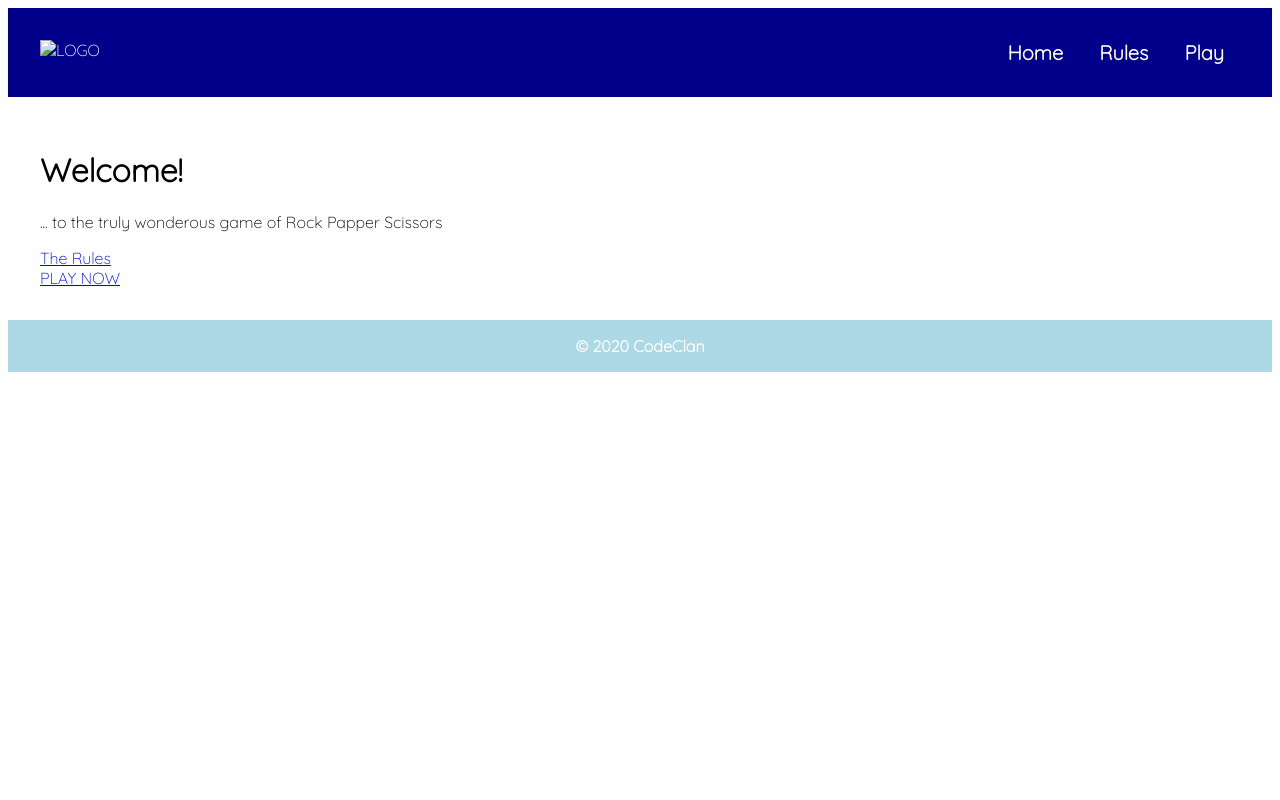
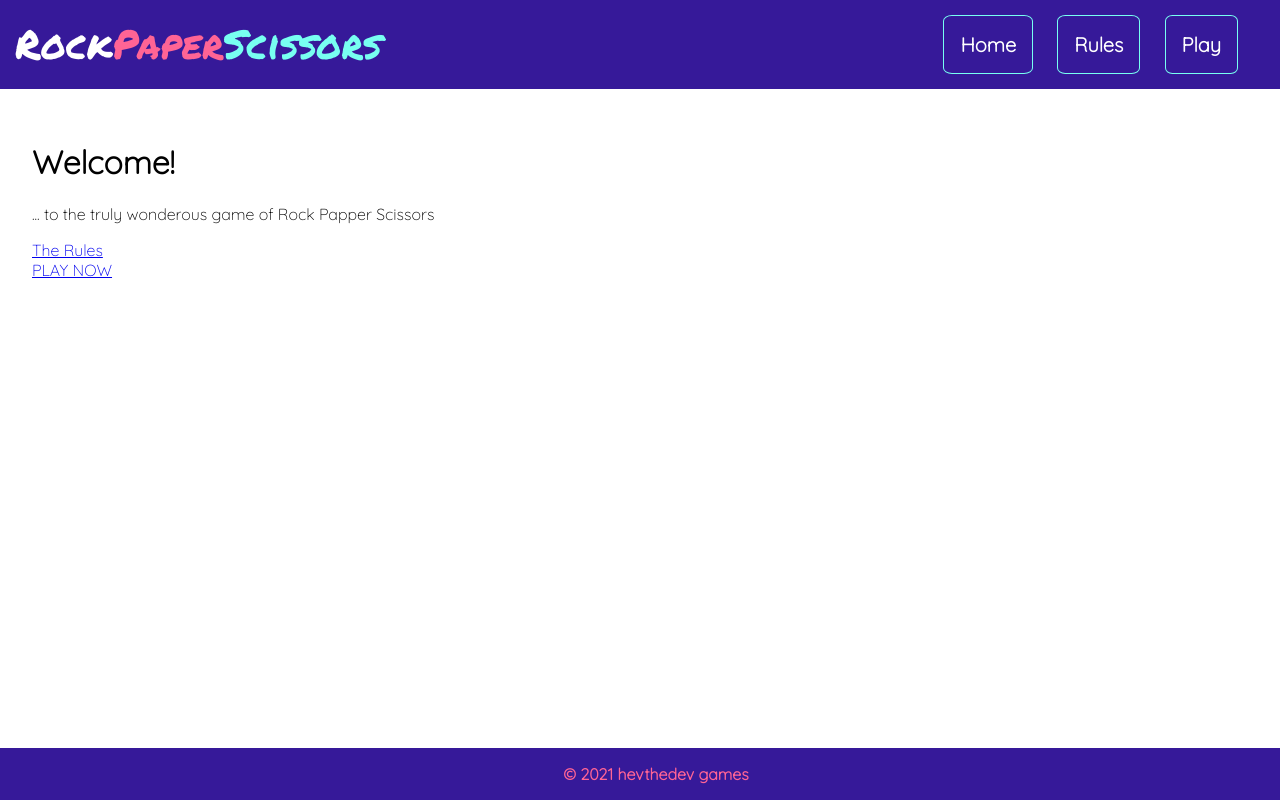
Before and after one commit to heathercking/RockPaperScissors, a Flask app: page / in a window 1280 px wide. Run offline with Flask 2, Linux system fonts and the light colour scheme.

Commit message:
styling applied to header and footer

```diff
--- a/static/main.css
+++ b/static/main.css
@@ -8,19 +8,46 @@
 
 html {
     font-family: "Quicksand";
+    margin: 0;
+    width: 100%
+}
+
+body {
+    margin: 0;
+    padding: 0;
+    width: 100%
 }
 
 header {
-    padding: 32px;
-    background-color: darkblue;
-    color: white;
+    padding: 15px;
+    background-color: #361999;
     text-align: left;
     grid-area: logo;
+    margin: 0;
+    width: 100%
+}
+
+#rock {
+    color: white;
+    font-family: "Permanent Marker";
+    font-size: 40px;
+}
+
+#paper {
+    color: #FF6495;
+    font-family: "Permanent Marker";
+    font-size: 40px;
+}
+
+#scissors {
+    color: #78FFF1;
+    font-family: "Permanent Marker";
+    font-size: 40px;
 }
 
 #menu {
     padding: 32px;
-    background-color: darkblue;
+    background-color: #361999;
     text-align: right;
     grid-area: menu;
 }
@@ -29,8 +56,12 @@ header {
     color: white;
     text-decoration: none;
     padding: 16px;
+    margin: 10px;
     font-size: 20;
     font-weight: bolder;
+    border: 0.5px solid #78FFF1;
+    border-radius: 10%;
+
 }
 
 
@@ -41,11 +72,14 @@ header {
 
 footer {
     padding: 16px;
-    background-color: lightblue;
-    color: #fff;
+    background-color: #361999;
+    color:#FF6495;
     font-weight: bold;
     text-align: center;
     grid-area: footer;
+    position: fixed;
+    bottom: 0;
+    width: 100%;
 }
 
 #grid-container {
@@ -56,3 +90,12 @@ footer {
       'footer footer';
     grid-template-columns: 3fr 7fr;
   }
+
+#rules {
+    float: left;
+    padding-right: 100px;
+}
+
+  /* #rules-img {
+      float: right;
+  } */
--- a/templates/base.html
+++ b/templates/base.html
@@ -4,13 +4,15 @@
         <title>{{ title }} - Rock Paper Scissors</title>
         <link rel="stylesheet" href="{{ url_for('static', filename='main.css') }}">
         <link href="https://fonts.googleapis.com/css2?family=Quicksand:wght@300&display=swap" rel="stylesheet">
+        <link href="https://fonts.googleapis.com/css2?family=Permanent+Marker&display=swap" rel="stylesheet">
     </head>
 
     <body>
         <div id="grid-container">
 
             <header>
-                <img src="" alt="LOGO">
+                <span id="rock">Rock</span><span id="paper">Paper</span><span id="scissors">Scissors</span>
+                <!-- <img src="./Logo.png" alt="logo">    this just won't show!!-->
             </header>
 
             <div id="menu">
@@ -27,7 +29,7 @@
             {% endblock %}
             </div>
 
-            <footer>&copy; 2020 CodeClan</footer>
+            <footer>&copy; 2021 hevthedev games</footer>
 
         </div>
     </body>
--- a/templates/rules.html
+++ b/templates/rules.html
@@ -3,7 +3,7 @@
 {% block content %}
 
 <h1>The Rules</h1>
-    <section>
+    <section id="rules">
         <p>The rules are simple:</p>
         <ul>
             <li>Rock beats scissors</li>
@@ -12,7 +12,7 @@
         </ul>
     </section>
 
-    <div>
+    <div id="rules-img">
         <img src="https://upload.wikimedia.org/wikipedia/commons/thumb/6/67/Rock-paper-scissors.svg/1200px-Rock-paper-scissors.svg.png" alt="picture" width="500" height="500">
     </div>
 
```
Also changed, not shown: templates/Logo.png (added).
